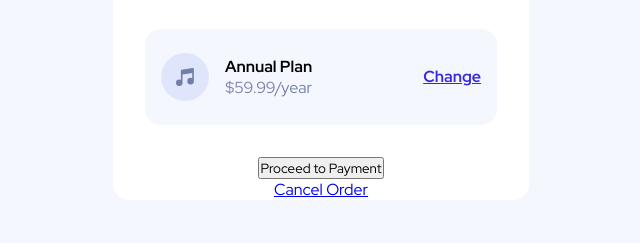
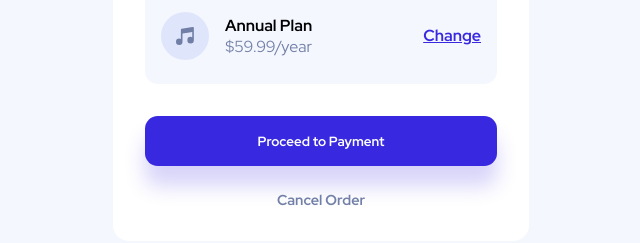
Before and after one commit to ivysonribeiro/Order-summary, a plain HTML site: page index.html in a window 1280 px wide. Shown: the part 477-720 px from the top of the page, without its empty margins (319-959 px from the left). Drawn offline with Linux system fonts and the light colour scheme.

Commit message:
finalizando css

```diff
--- a/css/style.css
+++ b/css/style.css
@@ -53,7 +53,7 @@ main div.card{
     justify-content: space-between;
     width: 100%;
     background: hsl(225, 100%, 98%);
-    border-radius: 1rem;
+    border-radius: 0.8rem;
     padding: 1.5rem 1rem;
     margin: 2rem 0 ;
 
@@ -78,10 +78,41 @@ main .card a {
     color: hsl(245, 75%, 52%);
     font-weight: 600;
     font-size: 90;
+    transition: all 0.5s;
 }
 
 main .card a:hover {
     color: hsl(223, 47%, 23%);
     text-decoration: none;
+}
 
+main button{
+    cursor: pointer;
+ background: hsl(245, 75%, 52%);
+    color: #fff;
+    font-weight: 600;
+    border: none;
+    width: 100%;
+    padding: 1rem 0 ;
+    border-radius: 0.8rem;
+    margin-bottom: 1.5rem;
+    box-shadow: 0px 20px 20px rgba(57, 42, 225, 0.205);
+    transition: "background" 0.3s;
 }
+
+main button:hover{
+    background: #584be9;
+}
+
+#cancelar{
+    text-decoration: none;
+    color: hsl(224, 23%, 55%);
+    font-weight: 600;
+    font-size: 0.9rem;
+    margin-bottom: 2rem;
+    transition: color 0.3s;
+}
+
+#cancelar:hover{
+    color: hsl(223, 47%, 23%);
+}
```
